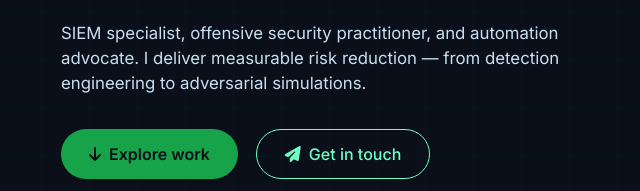
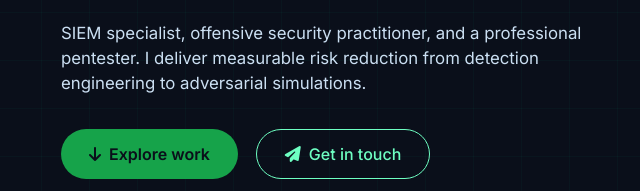
Before and after one commit to Boluwatife06-bit/Ajayi-Boluwatife, a plain HTML site: page index.html in a window 1280 px wide. Shown: the part 372-563 px from the top of the page, 7-647 px from the left. Drawn offline with Linux system fonts and the light colour scheme.

```diff
--- a/index.html
+++ b/index.html
@@ -388,7 +388,7 @@
         <div class="hero-content">
             <div class="hero-badge"><i class="fas fa-shield-haltered"></i>  Red Team mindset · Blue Team impact</div>
             <h2>Engineer who breaks <span class="accent">and</span> hardens<br> at enterprise scale</h2>
-            <p class="hero-desc">SIEM specialist, offensive security practitioner, and automation advocate. I deliver measurable risk reduction — from detection engineering to adversarial simulations.</p>
+            <p class="hero-desc">SIEM specialist, offensive security practitioner, and a professional pentester. I deliver measurable risk reduction from detection engineering to adversarial simulations.</p>
             <div class="btn-group">
                 <a href="#work" class="btn-primary"><i class="fas fa-arrow-down"></i> Explore work</a>
                 <a href="#contact" class="btn-outline"><i class="fas fa-paper-plane"></i> Get in touch</a>
```
